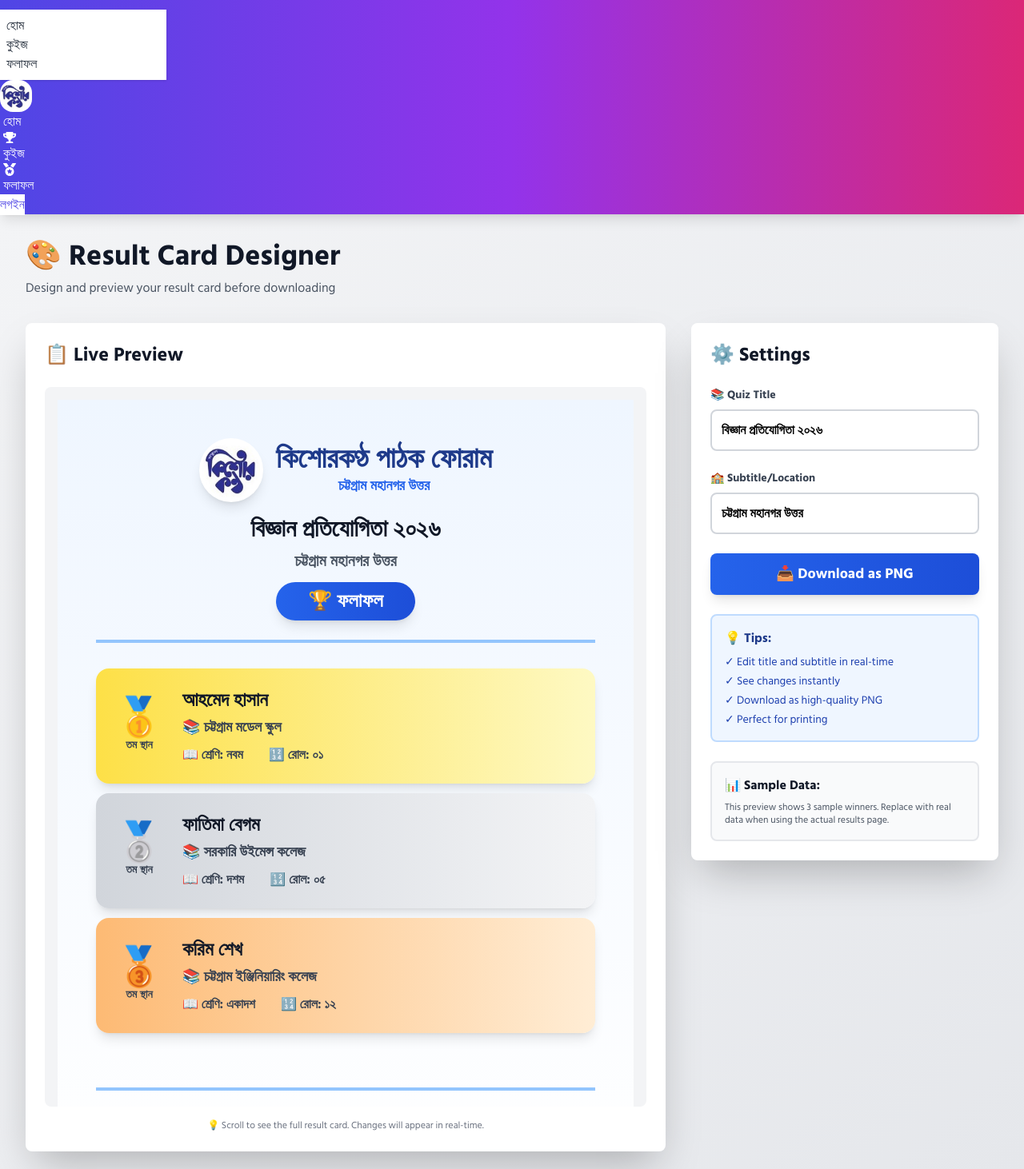
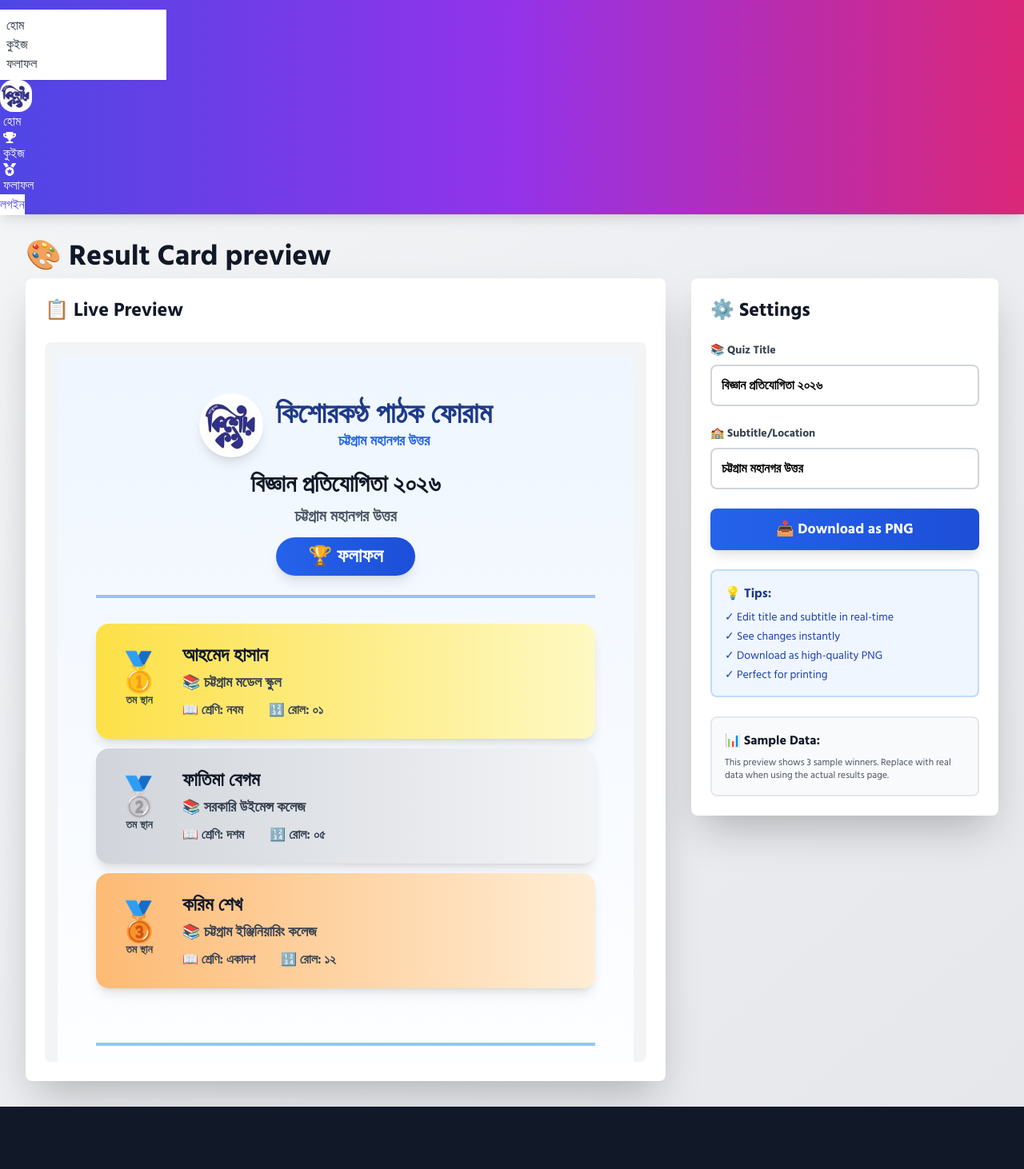
Before and after one commit to atmabdullaham/quiz-frontend, a React (Vite) app: page /admin/result-preview in a window 1280 px wide. Shown: the top 1462 px of the page at 80% size. Built offline with nearby package versions, Linux system fonts and the light colour scheme; no server answers.

Commit message:
make changes on result card preview

```diff
--- a/src/pages/ResultCardPreview.jsx
+++ b/src/pages/ResultCardPreview.jsx
@@ -60,11 +60,8 @@
     <div className="min-h-screen bg-gradient-to-br from-gray-100 to-gray-200 p-8">
       <div className="max-w-7xl mx-auto">
         <h1 className="text-4xl font-black text-gray-900 mb-2">
-          🎨 Result Card Designer
+          🎨 Result Card preview
         </h1>
-        <p className="text-gray-600 mb-8">
-          Design and preview your result card before downloading
-        </p>
 
         <div className="grid grid-cols-1 lg:grid-cols-3 gap-8">
           {/* Preview Section */}
@@ -84,10 +81,6 @@
                   forRef={cardRef}
                 />
               </div>
-              <p className="text-xs text-gray-500 text-center mt-4">
-                💡 Scroll to see the full result card. Changes will appear in
-                real-time.
-              </p>
             </div>
           </div>
 
```
